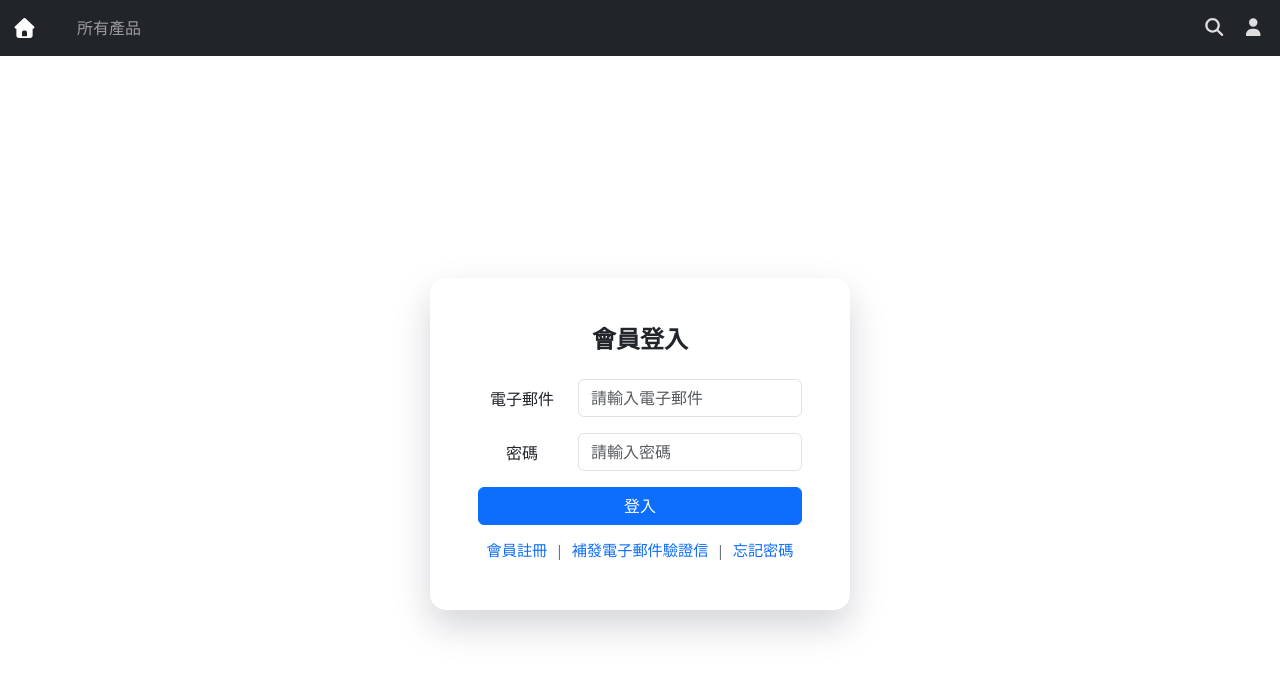
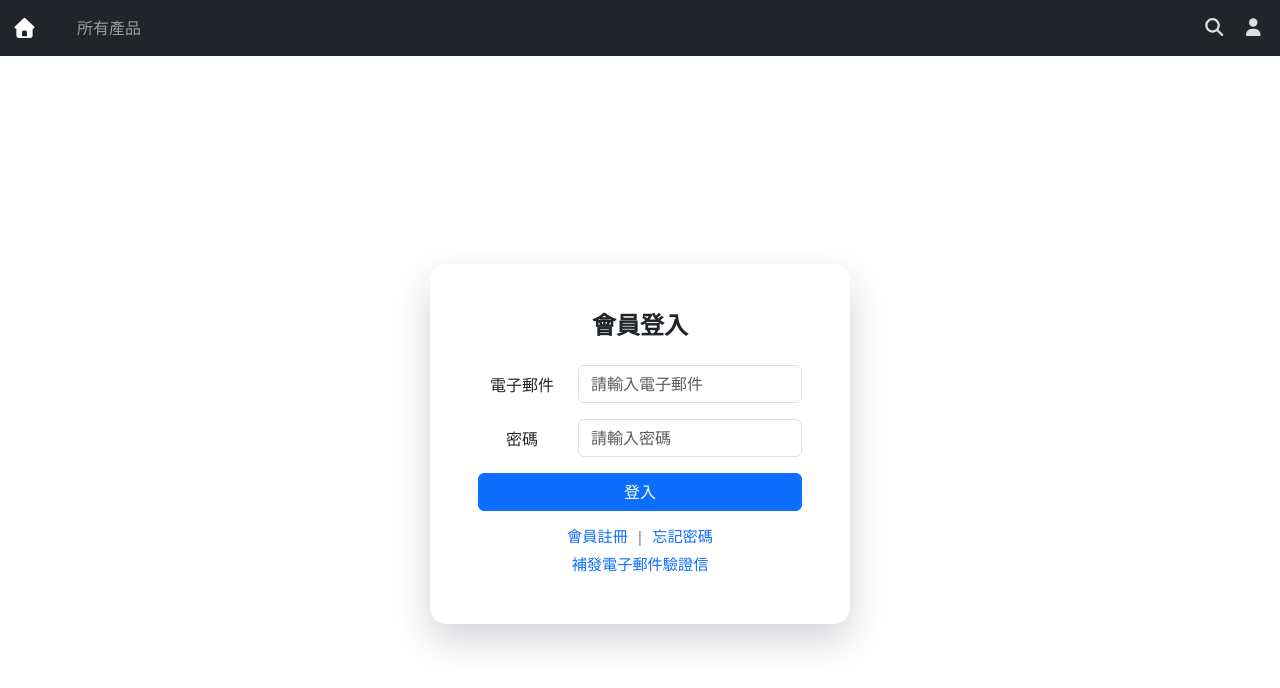
Before and after one commit to ggz2468/shop-web, a Vue app: page /auth/login in a window 1280 px wide. Shown: the top 688 px of the page. Built offline with nearby package versions, Linux system fonts and the light colour scheme; no server answers; what vue-awesome-paginate would draw is missing.

Commit message:
[更新] - 更新表單上的超連結樣式

```diff
--- a/src/components/auth/LoginForm.vue
+++ b/src/components/auth/LoginForm.vue
@@ -47,11 +47,12 @@
 				</button>
 
 				<div class="login-form__links">
-					<RouterLink :to="{ name: 'Register' }" class="login-form__link">會員註冊</RouterLink>
-					<span class="login-form__separator" aria-hidden="true">|</span>
+					<div class="login-form__links-row">
+						<RouterLink :to="{ name: 'Register' }" class="login-form__link">會員註冊</RouterLink>
+						<span class="login-form__separator" aria-hidden="true">|</span>
+						<RouterLink :to="{ name: 'ForgotPassword' }" class="login-form__link">忘記密碼</RouterLink>
+					</div>
 					<RouterLink :to="{ name: 'SendEmailVerificationLink' }" class="login-form__link">補發電子郵件驗證信</RouterLink>
-					<span class="login-form__separator" aria-hidden="true">|</span>
-					<RouterLink :to="{ name: 'ForgotPassword' }" class="login-form__link">忘記密碼</RouterLink>
 				</div>
 			</form>
 		</div>
@@ -185,11 +186,18 @@ const handleSubmit = async () => {
 
 .login-form__links {
 	display: flex;
+	flex-direction: column;
+	align-items: center;
+	gap: 0.35rem;
+	margin-top: 0.875rem;
+	font-size: 0.95rem;
+}
+
+.login-form__links-row {
+	display: flex;
 	justify-content: center;
 	align-items: center;
 	gap: 0.5rem;
-	margin-top: 0.875rem;
-	font-size: 0.95rem;
 }
 
 .login-form__link {
--- a/src/views/auth/ForgotPassword.vue
+++ b/src/views/auth/ForgotPassword.vue
@@ -33,6 +33,10 @@
 					<button type="submit" class="btn btn-primary w-100" :disabled="isSubmitting">
 						{{ isSubmitting ? '發送中...' : '發送重設密碼連結' }}
 					</button>
+
+					<div class="forgot-password-login-link-wrapper">
+						<RouterLink :to="{ name: 'Login' }" class="forgot-password-login-link">會員登入</RouterLink>
+					</div>
 				</form>
 			</div>
 		</div>
@@ -118,6 +122,21 @@ const handleSubmit = async () => {
 	min-width: 0;
 }
 
+.forgot-password-login-link-wrapper {
+	margin-top: 12px;
+	text-align: center;
+	font-size: 0.95rem;
+}
+
+.forgot-password-login-link {
+	color: #0d6efd;
+	text-decoration: none;
+}
+
+.forgot-password-login-link:hover {
+	text-decoration: underline;
+}
+
 @media (max-width: 576px) {
 	.form-field-row {
 		flex-direction: column;
--- a/src/views/verification/SendEmailVerificationLink.vue
+++ b/src/views/verification/SendEmailVerificationLink.vue
@@ -33,6 +33,10 @@
 				<button type="submit" class="btn btn-primary" :disabled="isSubmitting">
 					{{ isSubmitting ? '發送中...' : '發送驗證連結' }}
 				</button>
+
+				<div class="login-link-wrapper">
+					<RouterLink :to="{ name: 'Login' }" class="login-link">會員登入</RouterLink>
+				</div>
 			</form>
 		</div>
 	</section>
@@ -143,6 +147,22 @@ const handleSubmit = async () => {
 	width: 100%;
 }
 
+.login-link-wrapper {
+	margin-top: 12px;
+	text-align: center;
+	font-size: 0.95rem;
+}
+
+.login-link {
+	color: #0d6efd;
+	font-weight: 500;
+	text-decoration: none;
+}
+
+.login-link:hover {
+	text-decoration: underline;
+}
+
 @media (max-width: 576px) {
 	.form-field-row {
 		flex-direction: column;
```
